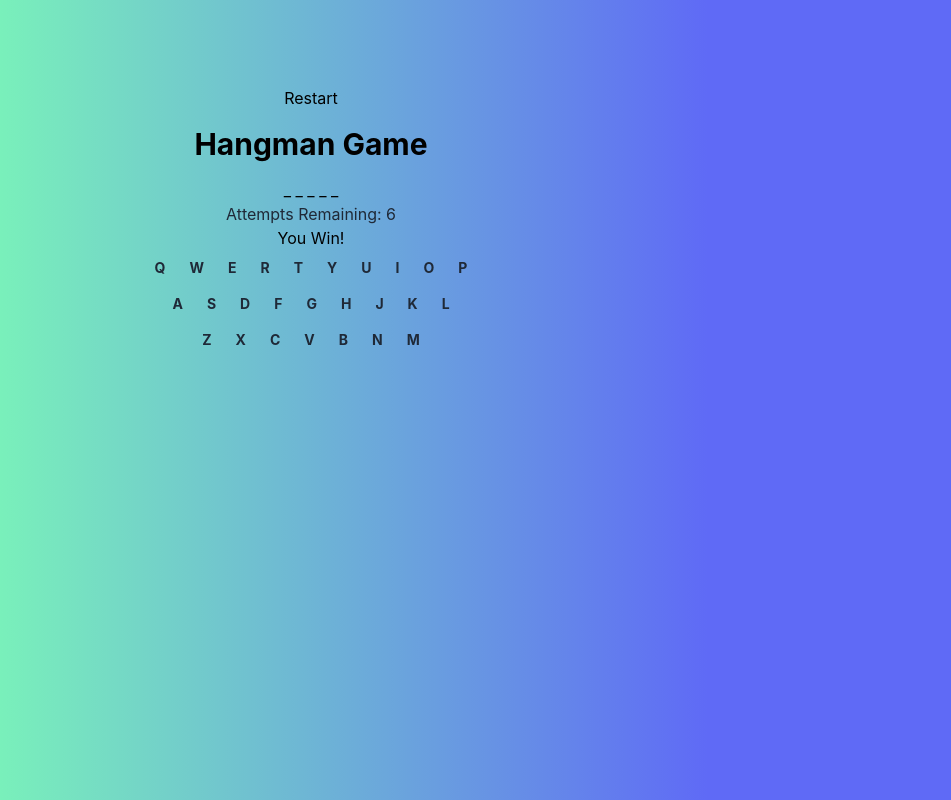
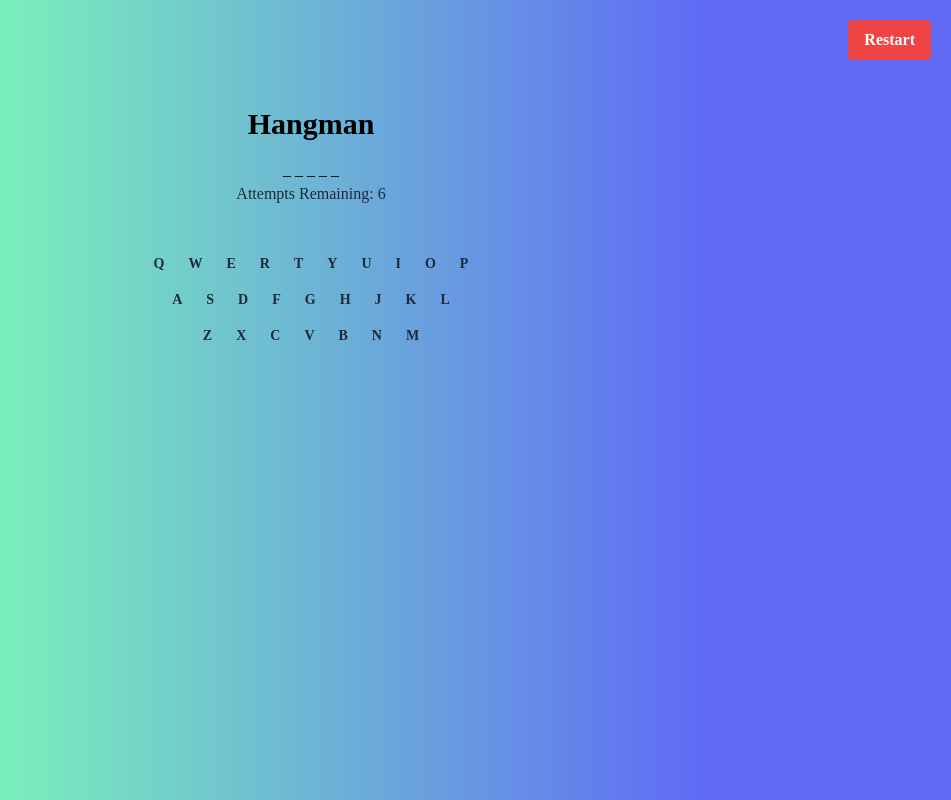
Before and after one commit to azrayaal/hangmanv1, a React (Create React App) app: page / in a window 1280 px wide. Shown: the whole page, without its empty margins (329-1280 px from the left). Built offline with nearby package versions, Linux system fonts and the light colour scheme.

Commit message:
update bug result, finish for the basic logic and design

```diff
--- a/src/index.css
+++ b/src/index.css
@@ -7,9 +7,10 @@
 
 body {
   margin: 0;
-  font-family: -apple-system, BlinkMacSystemFont, 'Segoe UI', 'Roboto', 'Oxygen',
+  /* font-family: -apple-system, BlinkMacSystemFont, 'Segoe UI', 'Roboto', 'Oxygen',
     'Ubuntu', 'Cantarell', 'Fira Sans', 'Droid Sans', 'Helvetica Neue',
-    sans-serif;
+    sans-serif; */
+    font-family: 'Permanent Marker', cursive;
   -webkit-font-smoothing: antialiased;
   -moz-osx-font-smoothing: grayscale;
 
--- a/src/pages/home/index.tsx
+++ b/src/pages/home/index.tsx
@@ -42,9 +42,7 @@ export default function Home() {
       .map((letter) => (guessedLetters.includes(letter) ? letter : "_"))
       .join("");
 
-    console.log("wordArray", wordArray);
-    console.log("displayWord", displayWord);
-    if (displayWord === wordToGuess) {
+    if (displayWord === wordToGuess && guessedLetters.length > 0) {
       setResult("You Win!");
     } else if (remainingAttempts === 5) {
       setLifeImg(imgLife1);
@@ -82,9 +80,14 @@ export default function Home() {
         </div>
         <div className="mt-10 App flex justify-center items-center mx-auto">
           <div className="content flex-1 pt-3">
-            <button onClick={restartGame}>Restart</button>
+            <button
+              className="md:hidden block bg-red-500 hover:bg-red-700 text-white font-bold py-2 px-4 rounded"
+              onClick={restartGame}
+            >
+              Restart
+            </button>
             <div className="flex flex-col items-center">
-              <h1 className="text-3xl font-bold my-4">Hangman Game</h1>
+              <h1 className="text-3xl font-bold my-4">Hangman</h1>
               <GuessWords
                 wordToGuess={wordToGuess}
                 guessedLetters={guessedLetters}
@@ -96,7 +99,13 @@ export default function Home() {
               >
                 Attempts Remaining: {remainingAttempts}
               </div>
-              <div>{result}</div>
+              <div
+                className={`text-2xl font-bold py-5 ${
+                  result === "You Win!" ? "text-white" : "text-red-500"
+                }`}
+              >
+                {result}
+              </div>
             </div>
             <KeyboardText
               onKeyPress={handleKeyPress}
@@ -108,6 +117,16 @@ export default function Home() {
         <div className="mx-auto md:hidden block">
           <img src={`${lifeImgSm}`} className="center w-56" />
         </div>
+        <div className="hidden md:flex md:justify-end pt-5 pr-5">
+          <div className="">
+            <button
+              className="bg-red-500 hover:bg-red-700 text-white font-bold py-2 px-4 rounded"
+              onClick={restartGame}
+            >
+              Restart
+            </button>
+          </div>
+        </div>
       </div>
 
       {/*  */}
```
